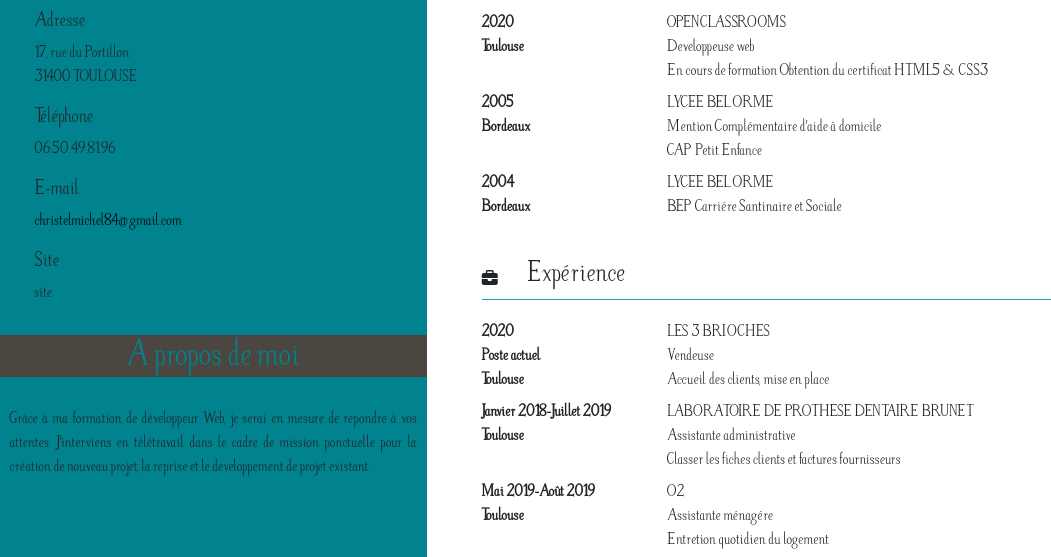
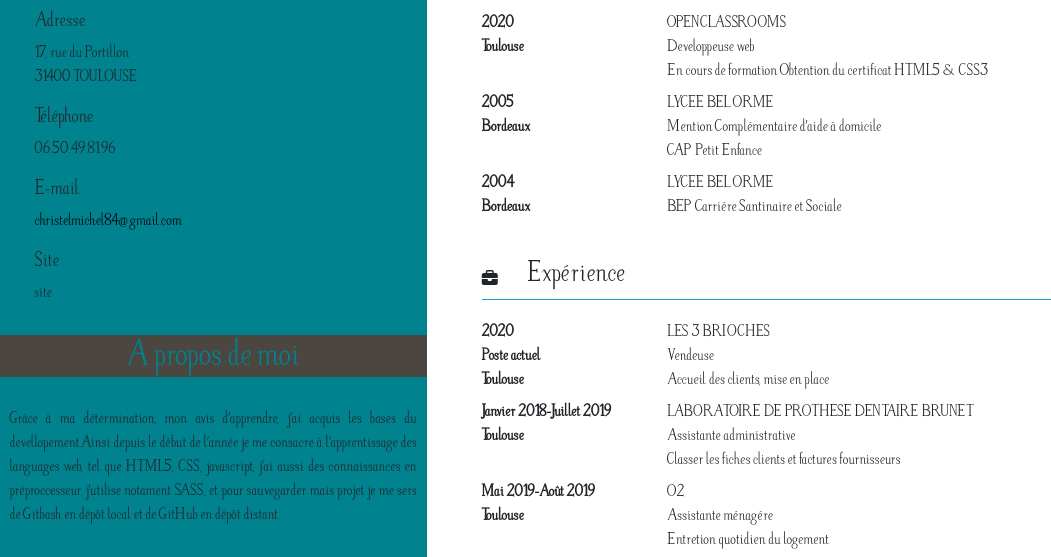
Before and after one commit to christel84/Cv, a plain HTML site: page index.html in a window 1280 px wide. Shown: the part 377-934 px from the top of the page, without its empty margins (0-1051 px from the left). Drawn offline with nearby package versions, Linux system fonts and the light colour scheme.

Commit message:
modif paragraphe a propos de moi

```diff
--- a/index.html
+++ b/index.html
@@ -58,10 +58,12 @@
                     </article>
                     <h3 class="title">A propos de moi</h3>
 
-                    <p class="paragraphe">Grâce à ma formation de développeur Web, je serai en mesure de repondre à vos
-                        attentes.
-                        J'interviens en télétravail dans le cadre de mission ponctuelle pour la création de nouveau
-                        projet, la reprise et le developpement de projet existant.
+                    <p class="paragraphe">Grâce à ma détermination, mon avis d'apprendre, j'ai acquis les bases du
+                        devellopement.Ainsi depuis le début de l'année je me consacre à l'apprentissage des languages
+                        web,
+                        tel que HTML5, CSS, javascript, j'ai aussi des connaissances en préproccesseur. j'utilise
+                        notament SASS, et
+                        pour sauvegarder mais projet je me sers de Gitbash en dépôt local et de GitHub en dépôt distant.
                     </p>
 
                     <h3 class="title">Loisirs</h3>
@@ -95,19 +97,25 @@
                     </div>
 
                     <dl class="row">
-                        <dt class="col-sm-3">2020 <br/><div class="word">Toulouse</div></dt>
+                        <dt class="col-sm-3">2020 <br />
+                            <div class="word">Toulouse</div>
+                        </dt>
                         <dd class="col-sm-9">OPENCLASSROOMS<br />
                             Developpeuse web<br />
                             En cours de formation
                             Obtention du certificat HTML5 & CSS3</dd>
 
-                        <dt class="col-sm-3">2005<br/><div class="word">Bordeaux</div></dt>
+                        <dt class="col-sm-3">2005<br />
+                            <div class="word">Bordeaux</div>
+                        </dt>
                         <dd class="col-sm-9">LYCEE BEL ORME<br />
                             Mention Complémentaire d'aide à domicile<br />
                             CAP Petit Enfance
                         </dd>
 
-                        <dt class="col-sm-3">2004<br /><div class="word">Bordeaux</div></dt>
+                        <dt class="col-sm-3">2004<br />
+                            <div class="word">Bordeaux</div>
+                        </dt>
                         <dd class="col-sm-9">LYCEE BEL ORME<br />
                             BEP Carriére Santinaire et Sociale
                         </dd>
@@ -122,7 +130,8 @@
 
                     <dl class="row">
                         <dt class="col-sm-3">2020<br />
-                            <div class="word">Poste actuel<br/>Toulouse</div></dt>
+                            <div class="word">Poste actuel<br />Toulouse</div>
+                        </dt>
                         <dd class="col-sm-9">LES 3 BRIOCHES<br />
                             Vendeuse<br />
                             Accueil des clients, mise en place</dd>
@@ -151,8 +160,9 @@
                             Livraison de repas à domicile<br />
                         </dd>
 
-                        <dt class="col-sm-3">Novembre 2011-Mai 2016<br/>
-                            <div class="word">Montauban</div></dt>
+                        <dt class="col-sm-3">Novembre 2011-Mai 2016<br />
+                            <div class="word">Montauban</div>
+                        </dt>
                         <dd class="col-sm-9">EPADH LES SAULES<br />
                             Fonction d’aide-soignante<br />
                             et agent de services hospitalier en unité de soin protégé ( maladie d’Alzheimer )
```
